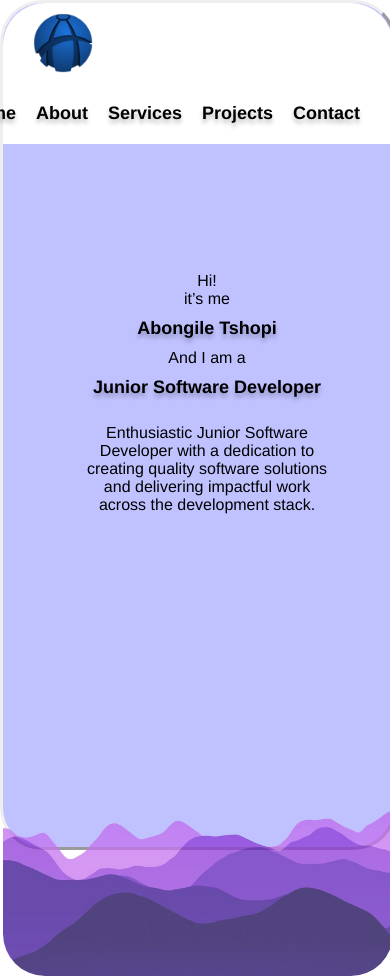
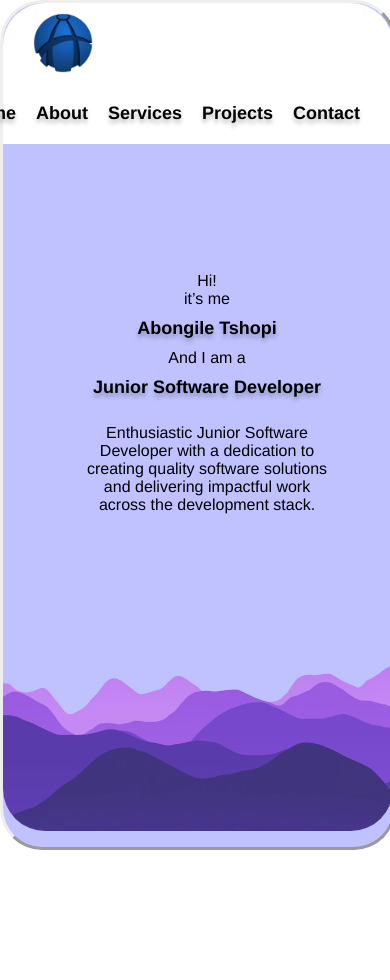
Before and after one commit to 214254151/My-Younglings-Profile, a React (Create React App) app: page / in a window 390 px wide. Shown: the top 980 px of the page. After the commit the page ends 850 px from the top, so only its background shows below. Built offline with nearby package versions, Linux system fonts and the light colour scheme.

Commit message:
made waves image responsive

```diff
--- a/src/App.css
+++ b/src/App.css
@@ -54,10 +54,6 @@
   height: 60px;
   margin-right: 750px;
   padding: 10px;
-
-
-
-
 }
 
 /* ---------------------styles for text wrappers */
@@ -85,21 +81,38 @@
 
 @media screen and (max-width: 768px) {
   .nav-bar {
-    justify-content: center; /* Center items on smaller screens */
+    justify-content: center;
     height: auto;
     flex-wrap: wrap;
   }
 
+
+
   .logo {
-    margin-right: auto; /* Move logo to the left on smaller screens */
+    margin-right: auto;
     margin-left: 20px;
 
   }
 
   .text-wrapper {
-    font-size: 18px; /* Decrease font size on smaller screens if needed */
+    font-size: 18px;
   }
 }
+
+@media screen and (max-width: 768px) {
+  .waves{
+    background-size: contain;
+
+  }
+}
+
+/* @media screen and (max-heigth: 768px) {
+  .waves{
+    background-size: contain;
+
+  }
+} */
+
 
 .homepage-content {
   display: flex;
@@ -109,14 +122,14 @@
 }
 
 .homepage-image {
-  margin-top: -5rem;
+  margin-top: -5.2rem;
   margin-left: 200px;
   object-fit: cover;
   opacity: 75%;
 }
 
 .waves{
-  margin-top: 1.9rem;
+  margin-top: -7rem;
   height: 200px;
   opacity: 75%;
   width: 100%;
```
